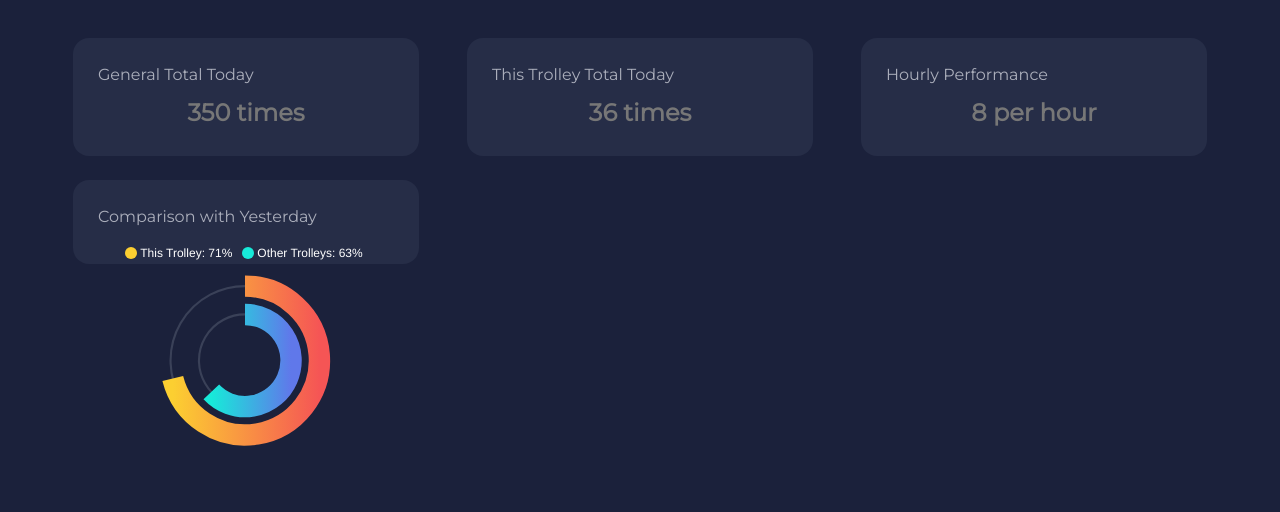
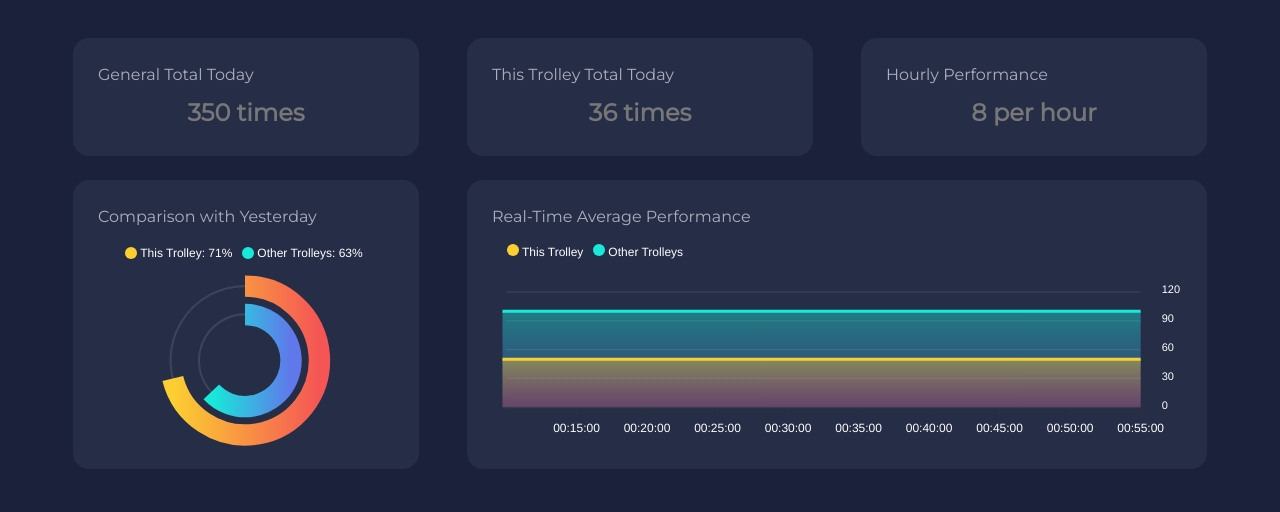
Before and after one commit to junjie-chan/Handwashing-Monitor-Dashboard, a CodeIgniter 4 app: the page made by app/Views/dashboard.php in a window 1280 px wide. Shown: the top 512 px of the page. Run offline with PHP 8.4 and a stand-in for CodeIgniter, Linux system fonts and the light colour scheme; the template is opened without the code that fills it, so the values that code supplies are empty; some libraries are stand-ins or nearby versions.

Commit message:
LAZYCC-67 Add a line chart to show the real-time performance of current trolley and other trolleys.

```diff
--- a/app/Views/dashboard.php
+++ b/app/Views/dashboard.php
@@ -48,6 +48,13 @@
                                 </div>
                             </div>
                         </div>
+
+                        <div class="col-md-8 p-4 style_box">
+                            <div class="box" id="line_container">
+                                <p class="titles">Real-Time Average Performance</p>
+                                <div id="line_chart"> </div>
+                            </div>
+                        </div>
                     </div>
                 </div>
             </div>
--- a/public/javascript/dashboard.js
+++ b/public/javascript/dashboard.js
@@ -1,4 +1,23 @@
 var chart_height = 200;
+
+function generate_minute_wise_time_series(date, count) {
+  /**
+   * Generate time series data for chart initialization
+   *
+   * @param {string} date - The starting date.
+   * @param {number} count - Number of data couples.
+   * @return {array} [[timestamp, value], ...]
+   */
+  var base_value = new Date(date).getTime();
+  var i = 0;
+  var series = [];
+  for (let i = 0; i < count; i++) {
+    var y = 50; //TODO: to be changed
+    series.push([base_value, y]);
+    base_value += 300000; // Time Interval
+  }
+  return series;
+}
 
 window.Apex = {
   colors: ["#FCCF31", "#17ead9", "#f02fc2"],
@@ -111,3 +130,83 @@ var circle_chart = new ApexCharts(
   circle_options
 );
 circle_chart.render();
+
+var line_options = {
+  chart: {
+    type: "area",
+    stacked: true,
+    animations: {
+      easing: "linear",
+      dynamicAnimation: {
+        speed: 1000,
+      },
+    },
+    events: {
+      animationEnd: function (chartCtx) {
+        const newData1 = chartCtx.w.config.series[0].data.slice();
+        newData1.shift();
+        const newData2 = chartCtx.w.config.series[1].data.slice();
+        newData2.shift();
+        window.setTimeout(function () {
+          chartCtx.updateOptions(
+            {
+              series: [
+                {
+                  data: newData1,
+                },
+                {
+                  data: newData2,
+                },
+              ],
+              // TODO: show on an external p tag
+              // subtitle: {
+              //   text: parseInt(getRandom() * Math.random()).toString(),
+              // },
+            },
+            false,
+            false
+          );
+        }, 300); // NOTE: ???
+      },
+    },
+  },
+  stroke: {
+    curve: "smooth", // Can try straight
+  },
+  series: [
+    {
+      name: "This Trolley",
+      // TODO: use initial data from database
+      data: generate_minute_wise_time_series("01/01/2023 00:00:00", 12),
+    },
+    {
+      name: "Other Trolleys",
+      // TODO: use initial data from database
+      data: generate_minute_wise_time_series("01/01/2023 00:00:00", 12),
+    },
+  ],
+  // Minimum range to display on x-axis
+  xaxis: {
+    type: "datetime",
+    range: 2700000, //60000 = 1 minute
+  },
+  // TODO: change to p tag
+  // subtitle: {
+  //   text: "20",
+  //   floating: true,
+  //   align: "right",
+  //   offsetY: -8,
+  //   style: {
+  //     fontSize: "22px",
+  //   },
+  // },
+  legend: {
+    offsetY: 0.2,
+    offsetX: -20,
+  },
+};
+var line_chart = new ApexCharts(
+  document.querySelector("#line_chart"),
+  line_options
+);
+line_chart.render();
```
